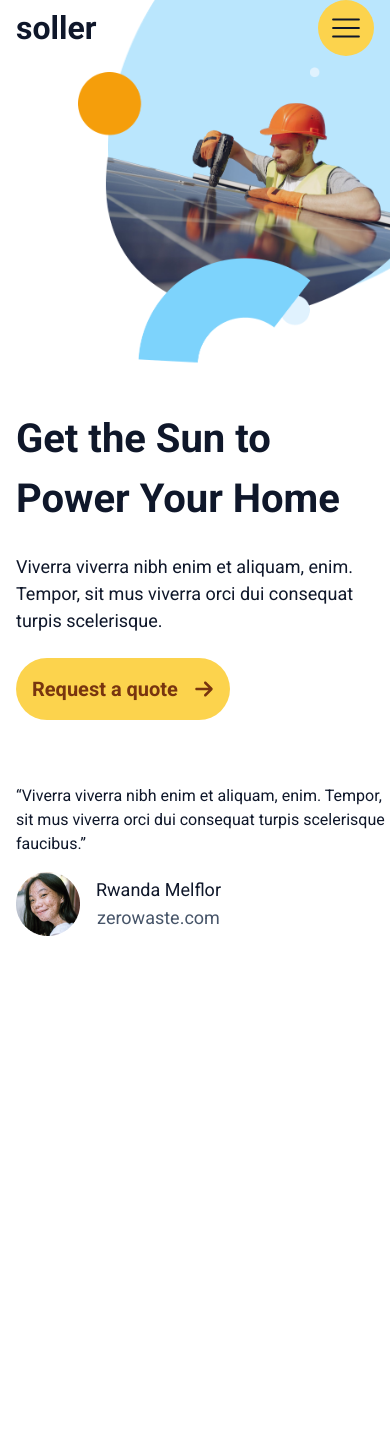
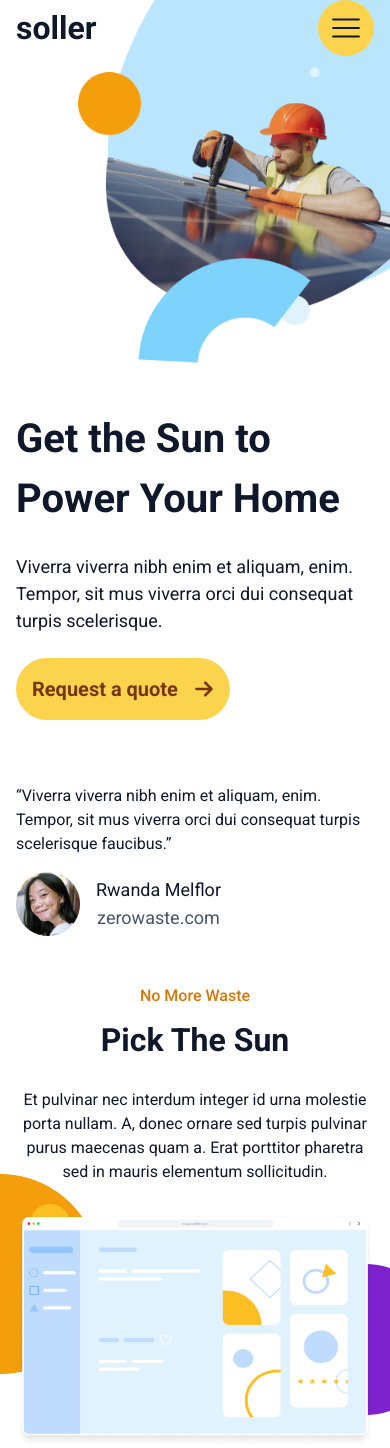
Before and after one commit to nurrochman-ramadhon/Slicing-Soler, a Next.js app: page / in a window 390 px wide. Shown: the top 1448 px of the page. Before the commit the page ends 936 px from the top, so only its background shows below. Built offline with nearby package versions, Linux system fonts and the light colour scheme.

Commit message:
feat: section 2 responsive

```diff
--- a/src/components/section 1/index.jsx
+++ b/src/components/section 1/index.jsx
@@ -25,7 +25,7 @@ export default function Section1() {
         </div>
 
         {/* Owner card */}
-        <div className="mt-[64px] lg:mt-[128px] md:w-[300px] lg:w-[600px]">
+        <div className="mt-[64px] lg:mt-[128px] md:w-[300px] lg:w-[600px] pr-4">
             <OwnerCard photo={photo} name={"Rwanda Melflor"} mail={"zerowaste.com"}/>
         </div>
       </div>
--- a/src/components/section 2/index.jsx
+++ b/src/components/section 2/index.jsx
@@ -1,7 +1,50 @@
 import Image from "next/image";
-import circleBg1 from "../../../public/assets/section 2/Ellipse 14.png"
-import circleBg2 from "../../../public/assets/section 2/Ellipse 15.png"
+import circleBg1 from "../../../public/assets/section 2/Ellipse 14.png";
+import circleBg2 from "../../../public/assets/section 2/Ellipse 15.png";
+import desktop from "../../../public/assets/section 2/Desktop.png";
+import circleComponent1 from "../../../public/assets/section 2/Ellipse 16.png";
+import circleComponent2 from "../../../public/assets/section 2/Ellipse 17.png";
+import circleComponent3 from "../../../public/assets/section 2/Ellipse 19.png";
+import circleComponent4 from "../../../public/assets/section 2/Ellipse 18.png";
 
 export default function Section2() {
+  return (
+    <div className="pt-[48px] lg:pt-[80px]">
+      {/* Background */}
+      <div className=" bg-red-200">
+        <div className="absolute flex justify-between -z-10 w-full">
+          <div className="absolute top-[190px]">
+            <Image src={circleBg1} alt="bg1" className="w-[100px] md:w-full"/>
+            <div className="absolute top-[30px] lg:top-[122px] left-[30px] lg:left-[74px]">
+              <Image src={circleComponent3} alt="circle comp" className="w-[40px] md:w-full" />
+            </div>
+          </div>
+          <div className="absolute top-[280px] lg:top-[400px] right-0">
+            <Image src={circleBg2} alt="bg2" className="w-[100px] md:w-full" />
+            <div className="absolute top-[106px] right-[50px]">
+              <Image src={circleComponent4} alt="circle comp" className="hidden md:block" />
+            </div>
+          </div>
+        </div>
+      </div>
 
+      {/* main section 2 */}
+      <div className="px-[16px] text-center mb-[30px] md:mb-[80px]">
+        <p className="text-[16px] md:text-[20px] font-medium text-[#D97706] mb-2">
+          No More Waste
+        </p>
+        <p className=" text-[32px] md:text-[56px] font-extrabold mb-6">Pick The Sun</p>
+        <p className="text-[16px] md:text-[20px] font-normal mx-auto lg:w-[900px]">
+          Et pulvinar nec interdum integer id urna molestie porta nullam. A,
+          donec ornare sed turpis pulvinar purus maecenas quam a. Erat porttitor
+          pharetra sed in mauris elementum sollicitudin.
+        </p>
+      </div>
+
+      {/*  Main banner section 2 */}
+      <div className="flex justify-center">
+        <Image src={desktop} alt="main banner 2" className=" w-[358px] lg:w-[1100px] rounded-md"/>
+      </div>
+    </div>
+  );
 }
```
Also changed, not shown: public/assets/section 2/Ellipse 18.png (added), src/components/section 3/index.jsx (added).
